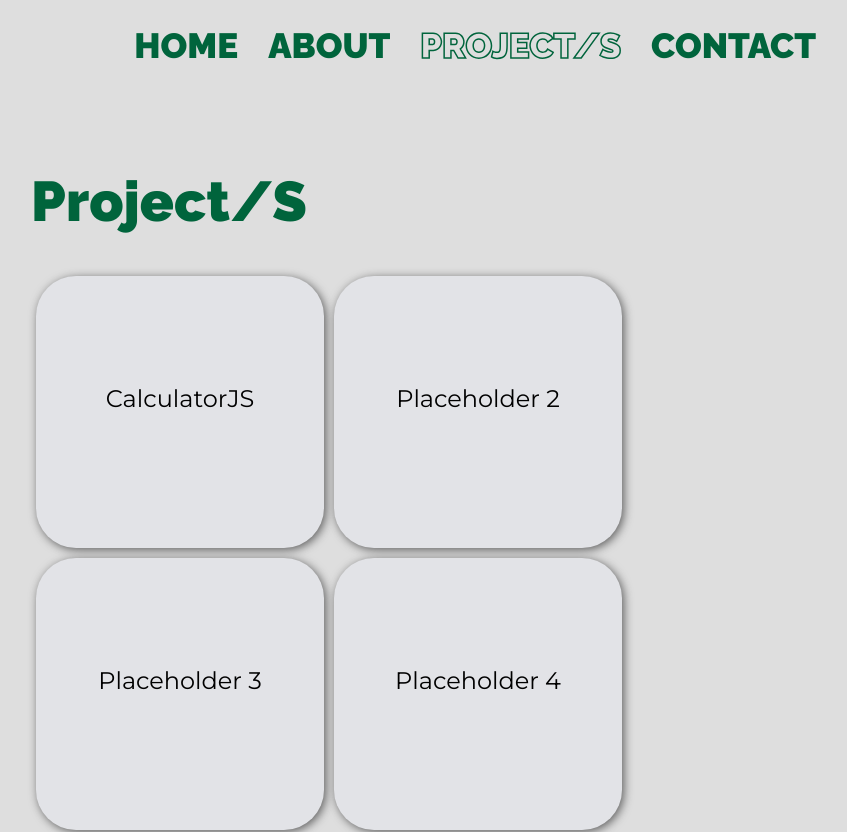
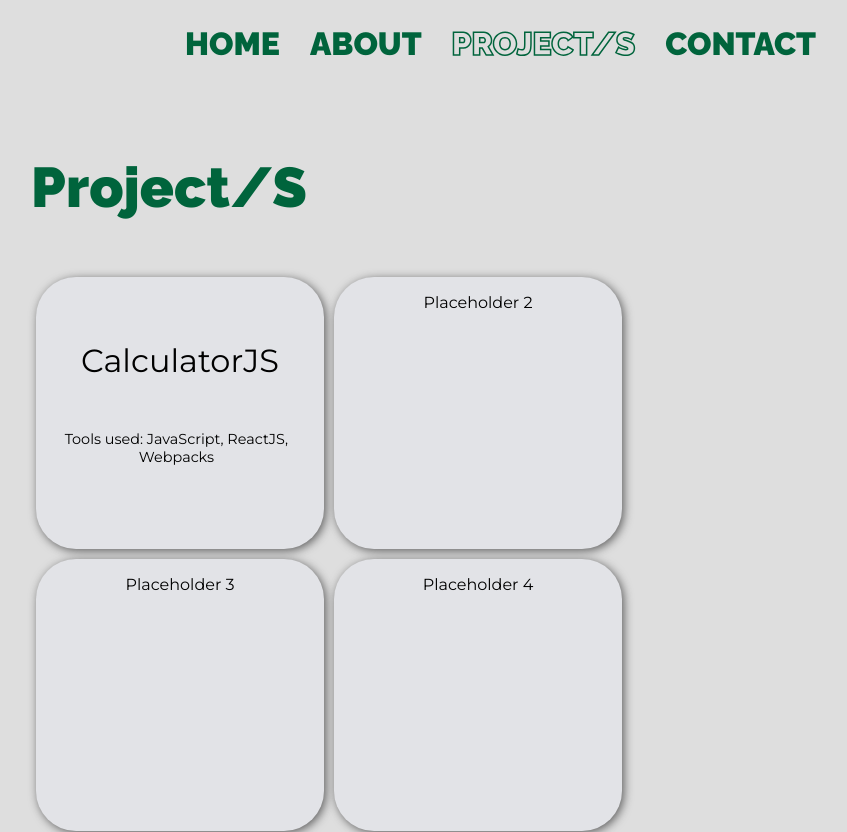
Before and after one commit to senwLu/senLuRes.v2, a React app: page / in a window 1280 px wide. Shown: the top 832 px of the page, without its empty margins (257-1104 px from the left). Built offline with nearby package versions, Linux system fonts and the light colour scheme.

Commit message:
reworked project component and it's css part

```diff
--- a/src/components/About.jsx
+++ b/src/components/About.jsx
@@ -4,7 +4,7 @@ import React from 'react';
 const About = () => {
   	return (
     	<div className='about-container' >
-			<h1 className='setStyle-h1'>ABOUT</h1>
+			<h1 className='setStyle-h1 slide-bottom'>ABOUT</h1>
 			<div className='aboutme-wrapper'>
 				<p>
 					Hi, I'm Sen - a <span className='style-color'>Full-Stack Software Engineer </span>
--- a/src/components/Project.jsx
+++ b/src/components/Project.jsx
@@ -4,17 +4,14 @@ import React from 'react';
 const Project = () => {
   	return (
     	<div className='project-container' >
-			<h1 className='setStyle-h1'>Project/S</h1>
+			<h1 className='setStyle-h1 slide-bottom'>Project/S</h1>
 
 			<div className='project-wrapper'>
+				<a href="https://github.com/senwLu/calc_React" target="_blank" className='project-box'>
+					<p className='project-box-title'>CalculatorJS</p>
+					<p className='project-box-detail'>Tools used: JavaScript, ReactJS, Webpacks</p>
+				</a>
 
-				<div className='project-box'>
-					<p className='project-box-front'>CalculatorJS</p>
-					<div className='project-box-back'>
-						<p>A simple calculator created with just vanilla JS</p>
-						<p className='project-box-detail'>Tools used: JavaScript, ReactJS, Webpacks</p>
-					</div>
-				</div>
 
 				<div className='project-box'>
 					<p>Placeholder 2</p>
--- a/src/style.css
+++ b/src/style.css
@@ -108,7 +108,7 @@ body {
   margin: 25px auto 10vh auto;
 
   font-family: "Raleway", sans-serif;
-  font-size: 35px;
+  font-size: 32px;
   color: #00643c;
 }
 
@@ -130,8 +130,11 @@ body {
   font-family: 'Montserrat', sans-serif;
 }
 
+.about-container h1 {
+   margin-top: -1.5px;
+}
+
 .aboutme-wrapper {
-  margin-top: -1em;
   font-size: 2.2em;
 }
 
@@ -148,7 +151,12 @@ body {
   font-family: 'Montserrat', sans-serif;
 }
 
+.project-container h1 {
+  margin-top: -1.5px;
+}
+
 .project-wrapper {
+  margin-top: 2.5em;
   display: flex;
   flex-direction: row;
   flex-wrap: wrap;
@@ -159,34 +167,22 @@ body {
   height: 17em;
   margin: 5px;
   text-align: center;
+  text-decoration: none;
+  color: black;
   background-color: #e2e3e7;
   box-shadow: 2px 2px 10px #5f5f5f;
   border-radius: 2.5em;
 }
 
-.project-box p {
-  margin-top: 4.5em;
-  font-size: 1.5em;
+.project-box-title {
+  margin-top: 2em;
+  font-size: 2em;
+
 }
 
-.project-box-back {
-  display: none;
-}
-
-.project-box:hover .project-box-front {
-  display: none;
-}
-
-.project-box:hover .project-box-back {
-  display: flex;
-  flex-direction: column;
-  margin: -3em 1em auto 2em;
-  text-align: left;
-}
-
-.project-box:hover .project-box-detail {
-  margin-top: 1em;
+.project-box-detail {
   margin-left: -0.5em;
+  margin-top: 3.5em;
   font-size: 0.9em;
 }
 
@@ -210,3 +206,80 @@ body {
   color: #00643c;
   font-weight: 600;
 }
+
+/* Slide down animation */
+.slide-bottom {
+	-webkit-animation: slide-bottom 0.5s ease-out both;
+	        animation: slide-bottom 0.5s ease-out both;
+}
+
+/* ----------------------------------------------
+ * Generated by Animista on 2020-12-12 14:11:10
+ * Licensed under FreeBSD License.
+ * See http://animista.net/license for more info.
+ * w: http://animista.net, t: @cssanimista
+ * ---------------------------------------------- */
+
+/**
+ * ----------------------------------------
+ * animation slide-bottom
+ * ----------------------------------------
+ */
+ @-webkit-keyframes slide-bottom {
+  0% {
+    -webkit-transform: translateY(0);
+            transform: translateY(0);
+  }
+  100% {
+    -webkit-transform: translateY(25px);
+            transform: translateY(25px);
+  }
+}
+@keyframes slide-bottom {
+  0% {
+    -webkit-transform: translateY(0);
+            transform: translateY(0);
+  }
+  100% {
+    -webkit-transform: translateY(25px);
+            transform: translateY(25px);
+  }
+}
+
+.flip-vertical-right {
+	-webkit-animation: flip-vertical-right 0.4s cubic-bezier(0.455, 0.030, 0.515, 0.955) both;
+	        animation: flip-vertical-right 0.4s cubic-bezier(0.455, 0.030, 0.515, 0.955) both;
+}
+
+/* ----------------------------------------------
+ * Generated by Animista on 2020-12-23 16:15:46
+ * Licensed under FreeBSD License.
+ * See http://animista.net/license for more info.
+ * w: http://animista.net, t: @cssanimista
+ * ---------------------------------------------- */
+
+/**
+ * ----------------------------------------
+ * animation flip-vertical-right
+ * ----------------------------------------
+ */
+ @-webkit-keyframes flip-vertical-right {
+  0% {
+    -webkit-transform: rotateY(0);
+            transform: rotateY(0);
+  }
+  100% {
+    -webkit-transform: rotateY(180deg);
+            transform: rotateY(180deg);
+  }
+}
+@keyframes flip-vertical-right {
+  0% {
+    -webkit-transform: rotateY(0);
+            transform: rotateY(0);
+  }
+  100% {
+    -webkit-transform: rotateY(180deg);
+            transform: rotateY(180deg);
+  }
+}
```
Also changed, not shown: 1 other file (tests, documents, lock files or other folders).
